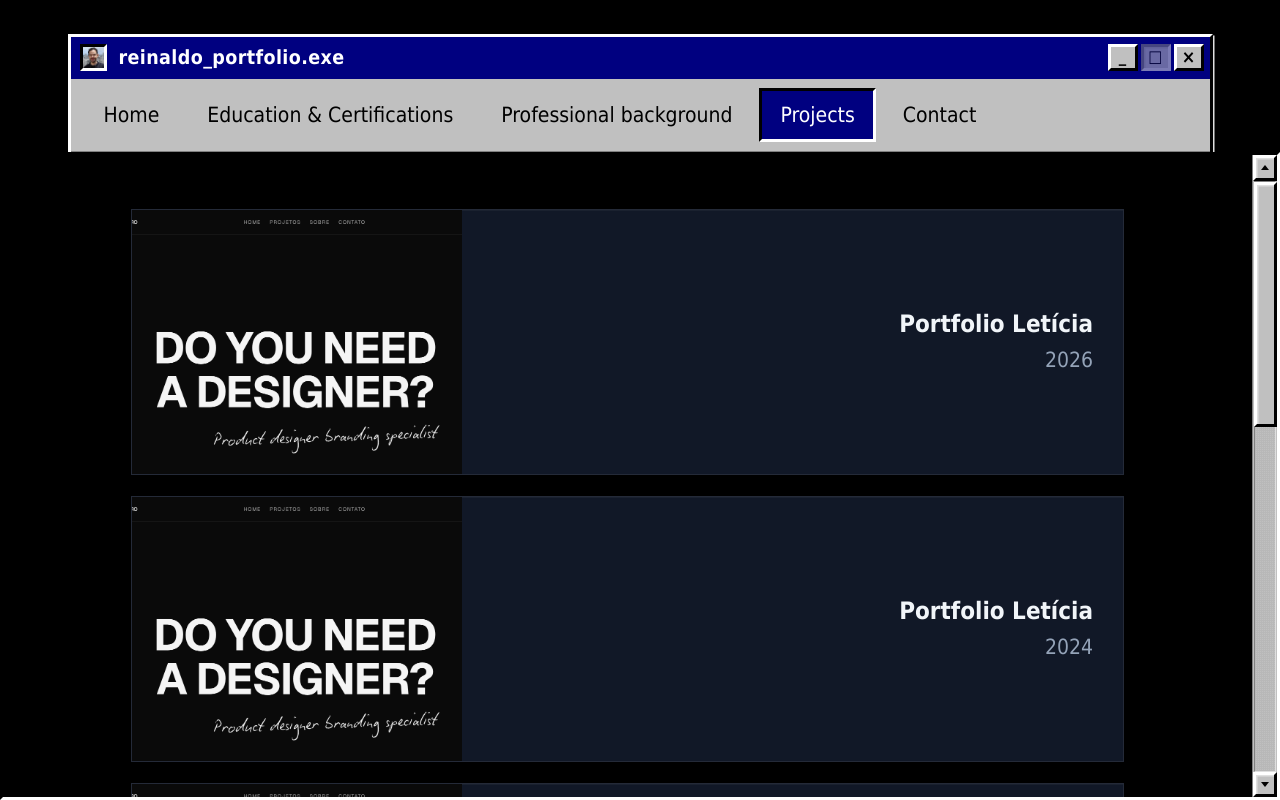
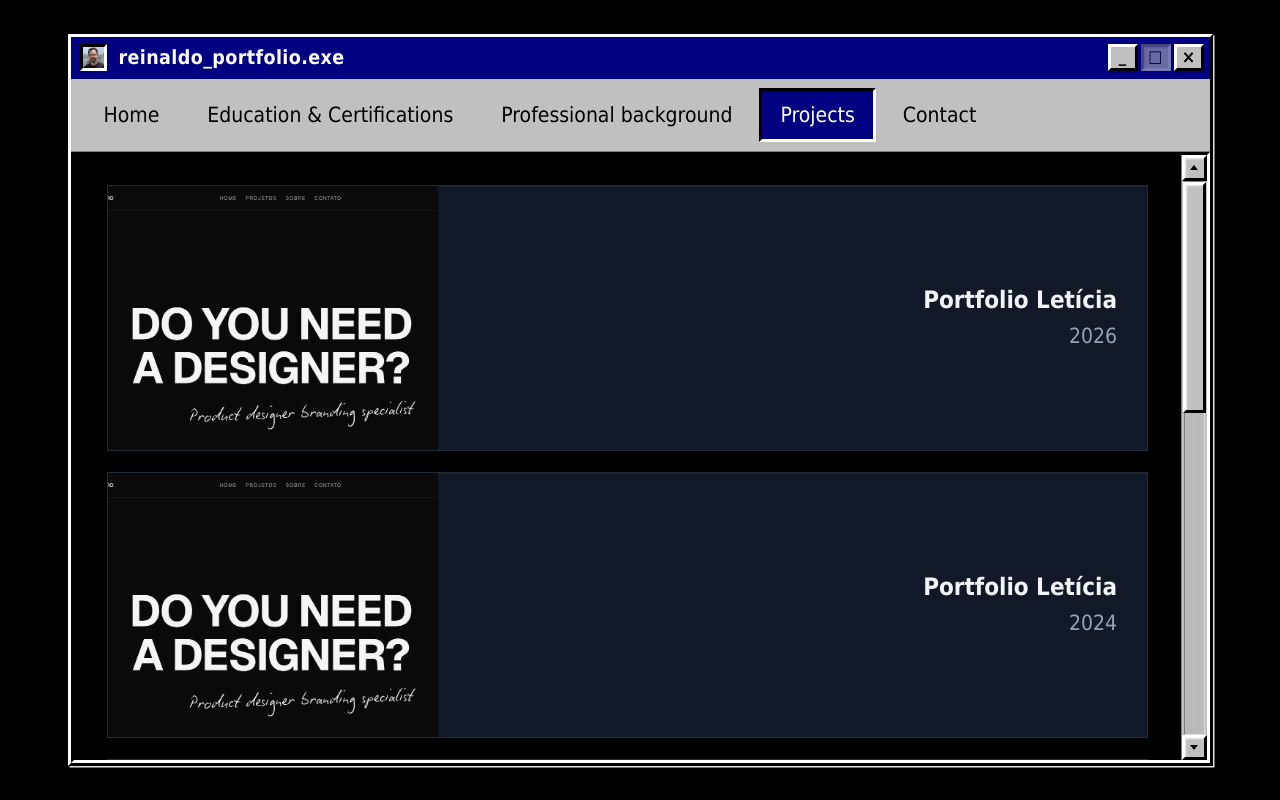
Before and after one commit to reinaldoams/portifolio, a React (Vite) app: page /projects in a window 1280 px wide. Built offline with nearby package versions, Linux system fonts and the light colour scheme.

Commit message:
style: making the projects page stay inside main windows window

```diff
--- a/src/App.scss
+++ b/src/App.scss
@@ -28,13 +28,6 @@
   padding: 0;
   background: var(--win95-desktop);
 
-  &--projects-route {
-    overflow: visible;
-  }
-
-  &--projects-route > .win95-window--app {
-    overflow: visible;
-  }
   // Subtle checkerboard like some Win95 themes (optional texture)
   background-image:
     linear-gradient(45deg, rgba(0, 0, 0, 0.04) 25%, transparent 25%),
@@ -233,95 +226,6 @@ button.win95-titlebar__control {
   overflow: hidden;
 }
 
-.body-switcher {
-  flex: 1;
-  display: grid;
-  grid-template-rows: 1fr 0fr;
-  min-height: 0;
-  overflow: hidden;
-  transition: grid-template-rows 0.42s cubic-bezier(0.52, 0, 0.2, 1);
-
-  &--projects {
-    grid-template-rows: 0fr 1fr;
-  }
-
-  &__row {
-    min-height: 0;
-    overflow: hidden;
-    display: flex;
-    flex-direction: column;
-  }
-
-  &__row--main .win95-window__body {
-    flex: 1;
-    min-height: 0;
-  }
-
-  &__row--projects .win95-window__projects-viewport {
-    flex: 1;
-    min-height: 0;
-  }
-}
-
-@media (prefers-reduced-motion: reduce) {
-  .body-switcher {
-    transition: none;
-  }
-
-  .body-switcher--projects .win95-window__projects-viewport {
-    animation: none;
-  }
-
-  .win95-window__body--blind-up {
-    animation: none;
-  }
-}
-
-.win95-window__projects-viewport {
-  display: flex;
-  flex-direction: column;
-  min-height: 0;
-  overflow: hidden;
-  padding: calc(12px * var(--ui-scale)) calc(14px * var(--ui-scale)) calc(14px * var(--ui-scale));
-  background: var(--win95-face);
-}
-
-.body-switcher--projects .win95-window__projects-viewport {
-  position: fixed;
-  top: var(--win95-projects-layer-top, 0px);
-  right: 0;
-  bottom: 0;
-  left: 0;
-  width: 100vw;
-  max-width: 100vw;
-  margin: 0;
-  padding: 0;
-  z-index: 1;
-  animation: win95-projects-viewport-in 0.42s cubic-bezier(0.32, 0.72, 0.24, 1);
-  background: #000;
-  color: #e8eaed;
-}
-
-.body-switcher--projects .win95-window__projects-viewport > .routes {
-  flex: 1;
-  min-height: 0;
-  background: #000;
-}
-
-.body-switcher--projects .win95-window__projects-viewport .routes__content {
-  background: #000;
-}
-
-@keyframes win95-projects-viewport-in {
-  from {
-    transform: translateY(calc(10px * var(--ui-scale)));
-  }
-
-  to {
-    transform: translateY(0);
-  }
-}
-
 .win95-window__body {
   flex: 1;
   display: flex;
@@ -330,21 +234,6 @@ button.win95-titlebar__control {
   overflow: hidden;
   padding: calc(12px * var(--ui-scale)) calc(14px * var(--ui-scale)) calc(14px * var(--ui-scale));
   background: var(--win95-face);
-  clip-path: inset(0 0 0 0);
-}
-
-@keyframes win95-main-blind-up {
-  from {
-    clip-path: inset(0 0 0 0);
-  }
-
-  to {
-    clip-path: inset(0 0 100% 0);
-  }
-}
-
-.win95-window__body--blind-up {
-  animation: win95-main-blind-up 0.45s cubic-bezier(0.38, 0.02, 0.32, 1) forwards;
 }
 
 .routes {
--- a/src/App.tsx
+++ b/src/App.tsx
@@ -1,6 +1,6 @@
-import { useLayoutEffect, useRef, useState, type ReactNode } from 'react'
+import { useState } from 'react'
 import './App.scss'
-import { Routes, Route, useLocation, useNavigate, useOutlet } from 'react-router-dom'
+import { Routes, Route, useNavigate, useOutlet } from 'react-router-dom'
 import MainPage from './routes/MainPage'
 import NavBar from './components/NavBar'
 import { Win95ScrollBox } from './components/Win95ScrollBox'
@@ -11,75 +11,12 @@ import ProjectDetailPage from './routes/projects/ProjectDetailPage'
 import BackgroundPage from './routes/background'
 import ContactPage from './routes/contact'
 
-type ProjectsPhase = 'idle' | 'blinding' | 'shown'
-
 function BodySwitcher() {
   const outlet = useOutlet()
-  const { pathname } = useLocation()
-  const isProjects = pathname.startsWith('/projects')
-  const [phase, setPhase] = useState<ProjectsPhase>(() =>
-    pathname.startsWith('/projects') ? 'shown' : 'idle',
-  )
-  const [frozenPreProjectsOutlet, setFrozenPreProjectsOutlet] = useState<ReactNode>(null)
-
-  useLayoutEffect(() => {
-    if (!isProjects) {
-      // eslint-disable-next-line react-hooks/set-state-in-effect -- snapshot last non-projects outlet for blind handoff
-      setFrozenPreProjectsOutlet(outlet)
-    }
-  }, [isProjects, outlet])
-
-  const outletForMain: ReactNode = !isProjects
-    ? outlet
-    : phase === 'shown'
-      ? null
-      : (frozenPreProjectsOutlet ?? outlet)
-
-  useLayoutEffect(() => {
-    if (!isProjects) {
-      const id = window.setTimeout(() => setPhase('idle'), 0)
-      return () => window.clearTimeout(id)
-    }
-
-    const reduceMotion = window.matchMedia('(prefers-reduced-motion: reduce)').matches
-    if (reduceMotion) {
-      const id = window.setTimeout(() => setPhase('shown'), 0)
-      return () => window.clearTimeout(id)
-    }
-
-    if (phase === 'idle') {
-      const id = window.setTimeout(() => setPhase('blinding'), 0)
-      return () => window.clearTimeout(id)
-    }
-
-    if (phase === 'blinding') {
-      const t = window.setTimeout(() => setPhase('shown'), 480)
-      return () => window.clearTimeout(t)
-    }
-  }, [isProjects, phase])
-
-  const outletInMain = !isProjects || (isProjects && phase !== 'shown')
-  const outletInProjects = isProjects && phase === 'shown'
-  const gridProjects = isProjects && phase === 'shown'
-  const mainShellHidden = isProjects && phase === 'shown'
-
   return (
-    <div className={`body-switcher${gridProjects ? ' body-switcher--projects' : ''}`}>
-      <div className="body-switcher__row body-switcher__row--main">
-        <main
-          className={`win95-window__body${isProjects && phase === 'blinding' ? ' win95-window__body--blind-up' : ''}`}
-          aria-hidden={mainShellHidden ? true : undefined}
-          inert={mainShellHidden ? true : undefined}
-        >
-          <Win95ScrollBox>{outletInMain ? outletForMain : null}</Win95ScrollBox>
-        </main>
-      </div>
-      <div className="body-switcher__row body-switcher__row--projects">
-        <div className="win95-window__projects-viewport">
-          {outletInProjects ? <Win95ScrollBox>{outlet}</Win95ScrollBox> : null}
-        </div>
-      </div>
-    </div>
+    <main className="win95-window__body">
+      <Win95ScrollBox>{outlet}</Win95ScrollBox>
+    </main>
   )
 }
 
@@ -110,44 +47,12 @@ function DesktopExeIcon() {
 
 function App() {
   const [windowOpen, setWindowOpen] = useState(true)
-  const { pathname } = useLocation()
   const navigate = useNavigate()
-  const projectsFullBleed = pathname.startsWith('/projects')
-  const routeMountRef = useRef<HTMLDivElement>(null)
-
-  useLayoutEffect(() => {
-    const root = document.documentElement
-    if (!pathname.startsWith('/projects')) {
-      root.style.removeProperty('--win95-projects-layer-top')
-      return
-    }
-    const update = () => {
-      const el = routeMountRef.current
-      if (!el) return
-      root.style.setProperty('--win95-projects-layer-top', `${el.getBoundingClientRect().top}px`)
-    }
-    update()
-    window.addEventListener('resize', update)
-    const ro = new ResizeObserver(update)
-    const el = routeMountRef.current
-    if (el) ro.observe(el)
-    return () => {
-      root.style.removeProperty('--win95-projects-layer-top')
-      window.removeEventListener('resize', update)
-      ro.disconnect()
-    }
-  }, [pathname])
 
   return (
-    <div className={`win95-desktop${projectsFullBleed ? ' win95-desktop--projects-route' : ''}`}>
+    <div className="win95-desktop">
       {windowOpen ? (
-        <div
-          className={
-            projectsFullBleed
-              ? 'win95-window win95-window--app win95-window--app--projects'
-              : 'win95-window win95-window--app'
-          }
-        >
+        <div className="win95-window win95-window--app">
           <div className="win95-titlebar">
             <img
               className="win95-titlebar__icon"
@@ -181,7 +86,7 @@ function App() {
             </div>
           </div>
           <NavBar />
-          <div ref={routeMountRef} className="win95-window__route-mount">
+          <div className="win95-window__route-mount">
             <Routes>
               <Route element={<BodySwitcher />}>
                 <Route path="/" element={<MainPage />} />
--- a/src/routes/projects/index.scss
+++ b/src/routes/projects/index.scss
@@ -10,32 +10,36 @@
   border: 0;
 }
 
+.win95-window__body:has(.projects-layout) {
+  padding: 0;
+}
+
+.routes__content:has(.projects-layout) {
+  display: flex;
+  flex-direction: column;
+  padding: 0;
+}
+
 .projects-layout {
   flex: 1;
   min-height: 0;
+  min-width: 0;
   display: flex;
   flex-direction: column;
+  box-sizing: border-box;
+  text-align: left;
+  background: #000;
+  color: #e8eaed;
 }
 
-/* Win95ScrollBox uses `.routes__content { text-align: center }` globally; projects read better left-aligned. */
-.win95-window__projects-viewport .routes__content {
-  text-align: left;
-}
-
-/* Same horizontal inset as `.win95-window--app` (title bar + menu width on desktop). */
 .projects-list {
   flex: 1;
   min-height: 0;
   min-width: 0;
   overflow: visible;
   box-sizing: border-box;
-  width: auto;
-  margin-inline: calc(2rem * var(--ui-scale));
+  width: 100%;
   padding: calc(20px * var(--ui-scale)) calc(22px * var(--ui-scale)) calc(32px * var(--ui-scale));
-
-  @media (max-width: 995px) {
-    margin-inline: 0;
-  }
 }
 
 .projects-list__heading {
```
